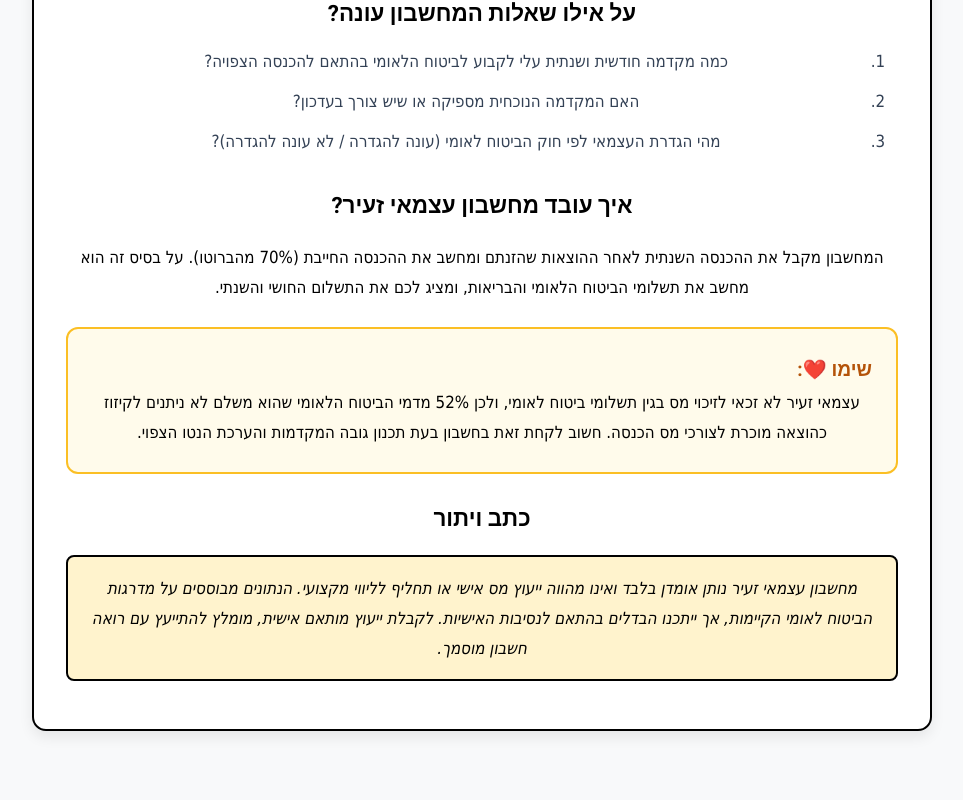
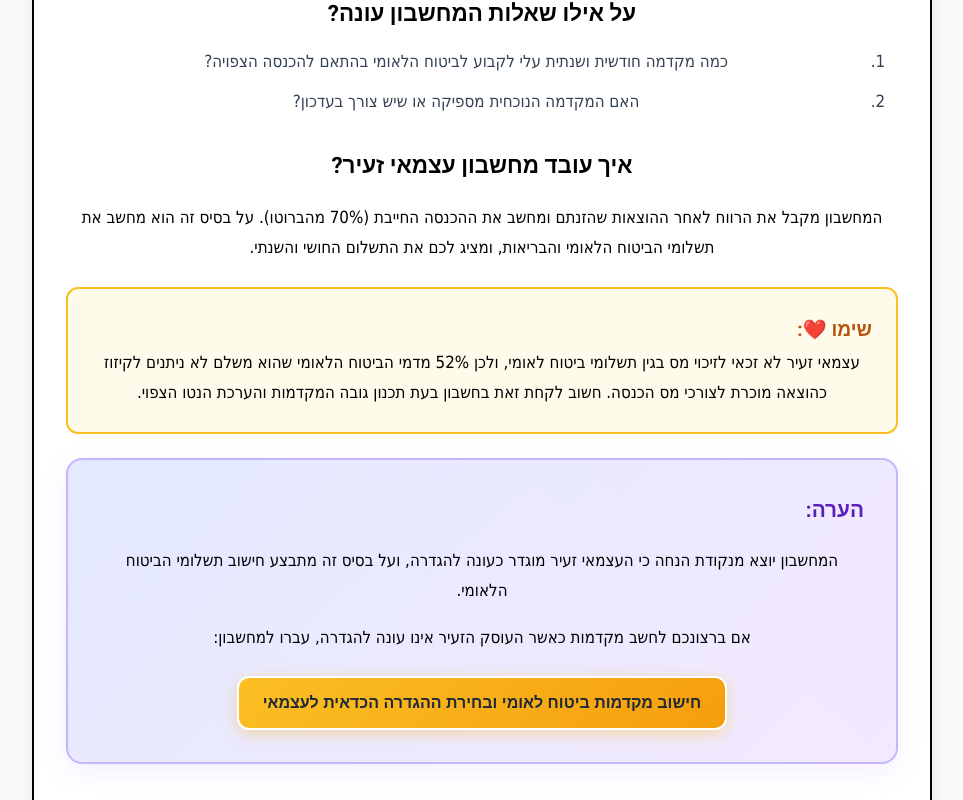
Before and after one commit to 2poslife/FinanceSmartTools, a React (Vite) app: page /simulators/micro-self-employed in a window 1280 px wide. Shown: the part 1120-1920 px from the top of the page, without its empty margins (158-1121 px from the left). Built offline with nearby package versions, Linux system fonts and the light colour scheme.

Commit message:
update text

```diff
--- a/src/components/Calculators/MicroSelfEmployedCalculator.jsx
+++ b/src/components/Calculators/MicroSelfEmployedCalculator.jsx
@@ -213,12 +213,11 @@ export default function MicroSelfEmployedCalculator() {
                 <ol>
                     <li>כמה מקדמה חודשית ושנתית עלי לקבוע לביטוח הלאומי בהתאם להכנסה הצפויה?</li>
                     <li>האם המקדמה הנוכחית מספיקה או שיש צורך בעדכון?</li>
-                    <li>מהי הגדרת העצמאי לפי חוק הביטוח לאומי (עונה להגדרה / לא עונה להגדרה)?</li>
                 </ol>
 
                 <h3>איך עובד מחשבון עצמאי זעיר?</h3>
                 <p>
-                    המחשבון מקבל את ההכנסה השנתית לאחר ההוצאות שהזנתם ומחשב את ההכנסה החייבת (70% מהברוטו). על בסיס זה הוא מחשב את תשלומי הביטוח הלאומי והבריאות, ומציג לכם את התשלום החושי והשנתי.
+                    המחשבון מקבל את הרווח לאחר ההוצאות שהזנתם ומחשב את ההכנסה החייבת (70% מהברוטו). על בסיס זה הוא מחשב את תשלומי הביטוח הלאומי והבריאות, ומציג לכם את התשלום החושי והשנתי.
                 </p>
 
                 <div className="micro-self-employed-note">
@@ -227,6 +226,22 @@ export default function MicroSelfEmployedCalculator() {
                         עצמאי זעיר לא זכאי לזיכוי מס בגין תשלומי ביטוח לאומי, ולכן 52% מדמי הביטוח הלאומי שהוא משלם לא ניתנים לקיזוז כהוצאה מוכרת לצורכי מס הכנסה.
                         חשוב לקחת זאת בחשבון בעת תכנון גובה המקדמות והערכת הנטו הצפוי.
                     </p>
+                </div>
+
+                <div className="micro-self-employed-note-alt">
+                    <h4 className="micro-self-employed-note-title-alt">הערה:</h4>
+                    <p className="micro-self-employed-note-text-alt">
+                        המחשבון יוצא מנקודת הנחה כי העצמאי זעיר מוגדר כעונה להגדרה, ועל בסיס זה מתבצע חישוב תשלומי הביטוח הלאומי.
+                    </p>
+                    <p className="micro-self-employed-note-text-alt">
+                        אם ברצונכם לחשב מקדמות כאשר העוסק הזעיר אינו עונה להגדרה, עברו למחשבון:
+                    </p>
+                    <button
+                        className="calculator-link-btn"
+                        onClick={() => window.open('https://www.cpa-zedan.com/simulators/micro-self-employed-salaried', '_blank')}
+                    >
+                        חישוב מקדמות ביטוח לאומי ובחירת ההגדרה הכדאית לעצמאי
+                    </button>
                 </div>
 
                 <h2>כתב ויתור</h2>
--- a/src/styles/Calculators/MicroSelfEmployedCalculator.css
+++ b/src/styles/Calculators/MicroSelfEmployedCalculator.css
@@ -336,6 +336,81 @@
     line-height: 1.5;
 }
 
+/* Alternative note design */
+.micro-self-employed-note-alt {
+    background: linear-gradient(135deg, #e0e7ff 0%, #f3e8ff 100%);
+    border: 2px solid #c4b5fd;
+    border-radius: 16px;
+    padding: 2rem;
+    margin: 1.5rem 0;
+    box-shadow: 0 8px 25px rgba(196, 181, 253, 0.2);
+    position: relative;
+    overflow: hidden;
+}
+
+.micro-self-employed-note-alt::before {
+    content: '';
+    position: absolute;
+    top: 0;
+    left: 0;
+    right: 0;
+    bottom: 0;
+    background: linear-gradient(45deg, rgba(255,255,255,0.1) 0%, rgba(255,255,255,0.05) 100%);
+    pointer-events: none;
+}
+
+.micro-self-employed-note-title-alt {
+    font-size: 1.3rem;
+    font-weight: bold;
+    color: #5b21b6;
+    margin: 0 0 1rem 0 !important;
+    padding: 0 !important;
+    display: flex;
+    align-items: center;
+    gap: 0.5rem;
+    position: relative;
+    z-index: 1;
+}
+
+.micro-self-employed-note-text-alt {
+    color: #6b21b6;
+    font-size: 1rem;
+    margin: 0 0 1rem 0 !important;
+    padding: 0 !important;
+    line-height: 1.6;
+    position: relative;
+    z-index: 1;
+}
+
+.calculator-link-btn {
+    background: linear-gradient(135deg, #fbbf24 0%, #f59e0b 100%);
+    color: #1f2937;
+    border: 2px solid #ffffff;
+    border-radius: 12px;
+    padding: 1rem 1.5rem;
+    font-size: 1rem;
+    font-weight: bold;
+    cursor: pointer;
+    transition: all 0.3s ease;
+    box-shadow: 0 4px 15px rgba(251, 191, 36, 0.4);
+    position: relative;
+    z-index: 1;
+    margin-top: 0.5rem;
+    display: inline-block;
+    text-align: center;
+    min-width: 200px;
+}
+
+.calculator-link-btn:hover {
+    transform: translateY(-3px);
+    box-shadow: 0 8px 25px rgba(251, 191, 36, 0.6);
+    background: linear-gradient(135deg, #f59e0b 0%, #d97706 100%);
+}
+
+.calculator-link-btn:active {
+    transform: translateY(-1px);
+}
+
 .disclaimer {
     background: #fff3cd;
     border: 2px solid #000000;
```
